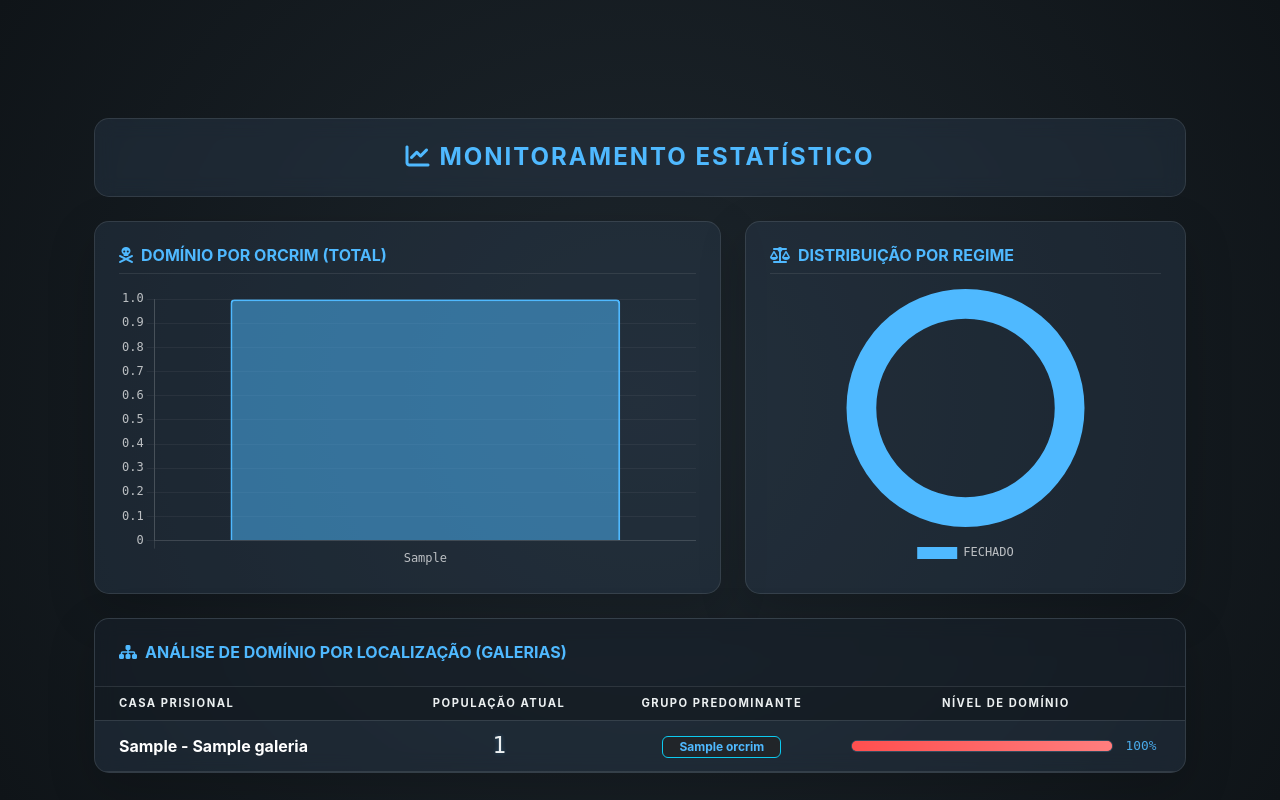
After one commit to PWSRS/projeto-oc, a Django app: page /dashboard/ in a window 1280 px wide. The commit adds this page. Run offline with Django 5.2, Linux system fonts and the light colour scheme; tables that the repository leaves empty hold one stand-in row (values such as "Sample post"); some libraries are stand-ins or nearby versions.

Commit message:
Alterações importantes

```diff
--- /dev/null
+++ b/controle/static/controle/css/dashboard.css
@@ -0,0 +1,110 @@
+/* ============================================================
+   ESTILO BASE (HERDADO DA IDENTIDADE TECH)
+   ============================================================ */
+body {
+    background: radial-gradient(circle at center, #1e272e 0%, #0f1418 100%);
+    color: #ecf0f1;
+    min-height: 100vh;
+    padding-top: 70px;
+    font-family: 'Inter', sans-serif; /* Ou sua fonte padrão */
+}
+
+.text-info-tech {
+    color: #4fb9ff !important;
+}
+
+/* Glass Cards */
+.glass-card {
+    background: rgba(44, 62, 80, 0.4);
+    backdrop-filter: blur(10px);
+    -webkit-backdrop-filter: blur(10px);
+    border: 1px solid rgba(255, 255, 255, 0.1);
+    border-radius: 15px;
+}
+
+/* ============================================================
+   ESTILOS ESPECÍFICOS DO DASHBOARD (GRÁFICOS E TABELA)
+   ============================================================ */
+
+/* Ajuste de Canvas para os Gráficos */
+canvas {
+    max-height: 280px !important;
+    margin-top: 15px;
+}
+
+/* Números de Estatística com fonte Mono */
+.stats-number {
+    font-family: 'JetBrains Mono', monospace;
+    font-size: 1.4rem;
+    color: #4fb9ff;
+    text-shadow: 0 0 5px rgba(79, 185, 255, 0.3);
+}
+
+/* ============================================================
+   SISTEMA DE BARRAS DE PROGRESSO (DOMÍNIO DE GALERIA)
+   ============================================================ */
+
+/* Container da Barra (Trilha) */
+.progress-tech {
+    background-color: rgba(255, 255, 255, 0.08) !important;
+    height: 12px !important;
+    border-radius: 6px;
+    border: 1px solid rgba(79, 185, 255, 0.15);
+    overflow: hidden;
+    position: relative;
+    box-shadow: inset 0 2px 4px rgba(0,0,0,0.3);
+}
+
+/* O Preenchimento (A Barra) */
+.progress-tech .progress-bar {
+    height: 100% !important;
+    display: block !important;
+    transition: width 1s cubic-bezier(0.4, 0, 0.2, 1);
+}
+
+/* Status: Domínio Normal (Azul Tech) */
+.bg-info-tech {
+    background-color: #4fb9ff !important;
+    background-image: linear-gradient(90deg, #4fb9ff, #82ccff) !important;
+    box-shadow: 0 0 15px rgba(79, 185, 255, 0.6);
+}
+
+/* Status: Domínio Crítico (Vermelho Glow) */
+.bg-danger-glow {
+    background-color: #ff4f4f !important;
+    background-image: linear-gradient(90deg, #ff4f4f, #ff7e7e) !important;
+    box-shadow: 0 0 15px rgba(255, 79, 79, 0.8);
+}
+
+.percent-label {
+    font-size: 0.8rem;
+    color: rgba(79, 185, 255, 0.9);
+    font-family: 'JetBrains Mono', monospace;
+    min-width: 40px;
+}
+
+/* ============================================================
+   ESTILO DA TABELA DE DOMÍNIO
+   ============================================================ */
+.table-dark-tech {
+    --bs-table-bg: transparent;
+    --bs-table-color: #ecf0f1;
+    --bs-table-hover-bg: rgba(255, 255, 255, 0.03);
+    border-color: rgba(255, 255, 255, 0.1);
+}
+
+.table-dark-tech thead {
+    background: rgba(0, 0, 0, 0.3);
+    color: #4fb9ff;
+    text-transform: uppercase;
+    font-size: 0.7rem;
+    letter-spacing: 1.5px;
+}
+
+.table-dark-tech tbody tr {
+    transition: 0.2s;
+}
+
+.table-dark-tech tbody tr:hover {
+    background: rgba(79, 185, 255, 0.05);
+}
--- a/controle/templates/base.html
+++ b/controle/templates/base.html
@@ -12,6 +12,7 @@
     {# Bootstrap Icons & Font Awesome #}
     <link rel="stylesheet" href="https://cdn.jsdelivr.net/npm/bootstrap-icons@1.13.1/font/bootstrap-icons.min.css">
     <link rel="stylesheet" href="https://cdnjs.cloudflare.com/ajax/libs/font-awesome/6.5.1/css/all.min.css">
+    <link rel="stylesheet" href="https://cdnjs.cloudflare.com/ajax/libs/animate.css/4.1.1/animate.min.css"/>
     {# Select2 CSS #}
     <link href="https://cdn.jsdelivr.net/npm/select2@4.1.0-rc.0/dist/css/select2.min.css" rel="stylesheet" />
 
--- a/controle/templates/navbar.html
+++ b/controle/templates/navbar.html
@@ -46,11 +46,14 @@
           </a>
           <ul class="dropdown-menu shadow" aria-labelledby="navbarDropdownCasaPrisional">
             <li><a class="dropdown-item" href="{% url 'busca_por_cela' %}">
-              <i class="fa-solid fa-people-roof me-2"></i>Busca por Cela
+              <i class="fa-solid fa-people-roof me-2"></i>Detentos por Cela
             </a></li>
             <li><hr class="dropdown-divider"></li>
             <li><a class="dropdown-item" href="{% url 'selecionar_presidio' %}">
               <i class="fa-solid fa-building-columns me-2"></i>Detentos por galeria
+            </a></li>
+            <li><a class="dropdown-item" href="{% url 'visualizar_liderancas' %}">
+              <i class="bi bi-person-bounding-box me-1"></i>Lideranças
             </a></li>
           </ul>
         </li>
@@ -61,8 +64,7 @@
           <a class="nav-link dropdown-toggle text-info d-flex align-items-center" href="#" id="navbarDropdownGestao" role="button" data-bs-toggle="dropdown" aria-expanded="false">
             <i class="fa-solid fa-users-gear me-1"></i> Gestão
             {% if pendentes_count > 0 %}
-              <span class="badge rounded-pill bg-danger ms-1 border border-light animate__animated animate__pulse animate__infinite"
-                    style="font-size: 0.6rem;">
+              <span class="badge rounded-pill bg-danger ms-1 border border-light animate__animated animate__pulse animate__infinite" style="font-size: 0.6rem;">
                 {{ pendentes_count }}
               </span>
             {% endif %}
@@ -82,6 +84,20 @@
                 <i class="fa-solid fa-user-group me-2"></i>Usuários Ativos
               </a>
             </li>
+            <li>
+              <a class="dropdown-item" href="{% url 'dashboard' %}">
+                <i class="fa-solid fa-chart-line me-2"></i>Painel Estatístico
+              </a>
+            </li>
+            {# --- NOVO LINK PARA DJANGO ADMIN --- #}
+            <li><hr class="dropdown-divider"></li>
+            <li>
+              <a class="dropdown-item text-secondary" href="/admin/" target="_blank">
+                <i class="fa-solid fa-lock me-2"></i>Painel Admin
+              </a>
+            </li>
+            {# ------------------------------------ #}
+
           </ul>
         </li>
         {% endif %}
--- a/controle/templates/orcrim/busca_por_cela.html
+++ b/controle/templates/orcrim/busca_por_cela.html
@@ -86,7 +86,7 @@
                             <small class="text-info-tech">{{ detento.alcunha|default:"---"|upper }}</small>
                         </td>
                         <td>
-                            <span class="badge bg-dark border border-secondary">{{ detento.orcrim.sigla }}</span>
+                            <span class="badge bg-dark border border-secondary">{{ detento.orcrim.nome }}</span>
                         </td>
                         <td>
                             <small class="d-block text-info-tech ">{{ detento.casa_prisional.sigla }}</small>
--- /dev/null
+++ b/controle/templates/orcrim/dashboard.html
@@ -0,0 +1,149 @@
+{% extends "base.html" %}
+{% load static %}
+
+{% block title %}ARI SUL - Painel de Inteligência{% endblock %}
+
+{% block extra_head_css %}
+    <link rel="stylesheet" href="{% static 'controle/css/dashboard.css' %}">
+{% endblock %}
+
+{% block content %}
+<div class="container py-4">
+
+    {# Cabeçalho #}
+    <div class="glass-card p-4 mb-4 animate__animated animate__fadeInDown">
+        <div class="row align-items-center">
+            <div class="col-12 text-center">
+                <h4 class="mb-0 text-info-tech fw-bold text-uppercase" style="letter-spacing: 2px;">
+                    <i class="fa-solid fa-chart-line me-2"></i>Monitoramento Estatístico
+                </h4>
+            </div>
+        </div>
+    </div>
+
+    <div class="row g-4 mb-4">
+        {# Gráfico 1: Domínio Orcrim #}
+        <div class="col-lg-7 animate__animated animate__fadeInLeft">
+            <div class="glass-card p-4 h-100 shadow-lg">
+                <h6 class="text-info-tech fw-bold border-bottom border-secondary border-opacity-25 pb-2">
+                    <i class="fa-solid fa-skull-crossbones me-2"></i>DOMÍNIO POR ORCRIM (TOTAL)
+                </h6>
+                <canvas id="chartOrcrim"></canvas>
+            </div>
+        </div>
+
+        {# Gráfico 2: Regimes #}
+        <div class="col-lg-5 animate__animated animate__fadeInRight">
+            <div class="glass-card p-4 h-100 shadow-lg">
+                <h6 class="text-info-tech fw-bold border-bottom border-secondary border-opacity-25 pb-2">
+                    <i class="fa-solid fa-scale-balanced me-2"></i>DISTRIBUIÇÃO POR REGIME
+                </h6>
+                <canvas id="chartRegime"></canvas>
+            </div>
+        </div>
+    </div>
+
+    {# Tabela de Resumo de Galerias #}
+    <div class="glass-card shadow-lg overflow-hidden animate__animated animate__fadeInUp">
+        <div class="p-4 border-bottom border-secondary border-opacity-25 bg-black bg-opacity-25">
+            <h6 class="text-info-tech fw-bold mb-0">
+                <i class="fa-solid fa-sitemap me-2"></i>ANÁLISE DE DOMÍNIO POR LOCALIZAÇÃO (GALERIAS)
+            </h6>
+        </div>
+        <div class="table-responsive">
+            <table class="table table-dark-tech table-hover align-middle mb-0 text-center">
+                <thead>
+                    <tr>
+                        <th class="ps-4 text-start">CASA PRISIONAL</th>
+                        <th>POPULAÇÃO ATUAL</th>
+                        <th>GRUPO PREDOMINANTE</th>
+                        <th class="pe-4">NÍVEL DE DOMÍNIO</th>
+                    </tr>
+                </thead>
+                <tbody>
+                    {% for galeria in dados_galerias %}
+                    <tr>
+                        <td class="ps-4 text-start">
+                            <span class="text-white fw-bold">{{ galeria.nome }}</span>
+                        </td>
+                        <td class="stats-number text-center">{{ galeria.total }}</td>
+                        <td>
+                            <span class="badge bg-dark border border-info text-info-tech px-3">
+                                {{ galeria.dominio_sigla }}
+                            </span>
+                        </td>
+                        <td class="pe-4" style="min-width: 250px;">
+                            <div class="d-flex align-items-center gap-2">
+                                <div class="progress progress-tech flex-grow-1">
+                                    <div class="progress-bar {% if galeria.porcentagem >= 80 %}bg-danger-glow{% else %}bg-info-tech{% endif %}"
+                                        role="progressbar"
+                                        style="width: {{ galeria.porcentagem|stringformat:'f' }}%;">
+                                    </div>
+                                </div>
+                                <span class="percent-label">{{ galeria.porcentagem|floatformat:0 }}%</span>
+                            </div>
+                        </td>
+                    </tr>
+                    {% empty %}
+                    <tr>
+                        <td colspan="4" class="text-muted italic py-4">Nenhuma galeria com efetivo monitorado.</td>
+                    </tr>
+                    {% endfor %}
+                </tbody>
+            </table>
+        </div>
+    </div>
+</div>
+
+<script src="https://cdn.jsdelivr.net/npm/chart.js"></script>
+<script>
+    Chart.defaults.color = 'rgba(255, 255, 255, 0.7)';
+    Chart.defaults.font.family = "'JetBrains Mono', monospace";
+    Chart.defaults.borderColor = 'rgba(255, 255, 255, 0.1)';
+
+    // Gráfico de Barras - Mantém a estatística geral por Orcrim
+    const ctxBar = document.getElementById('chartOrcrim').getContext('2d');
+    new Chart(ctxBar, {
+        type: 'bar',
+        data: {
+            labels: [{% for item in stats_orcrim %}"{{ item.sigla|default:item.nome }}",{% endfor %}],
+            datasets: [{
+                label: 'Indivíduos',
+                data: [{% for item in stats_orcrim %}{{ item.total }},{% endfor %}],
+                backgroundColor: 'rgba(79, 185, 255, 0.5)',
+                borderColor: '#4fb9ff',
+                borderWidth: 2,
+                borderRadius: 4
+            }]
+        },
+        options: {
+            responsive: true,
+            scales: {
+                y: { grid: { color: 'rgba(255, 255, 255, 0.05)' }, beginAtZero: true }
+            },
+            plugins: { legend: { display: false } }
+        }
+    });
+
+    // Gráfico de Pizza - Regime
+    const ctxPie = document.getElementById('chartRegime').getContext('2d');
+    new Chart(ctxPie, {
+        type: 'doughnut',
+        data: {
+            labels: [{% for item in stats_regime %}"{{ item.regime|upper }}",{% endfor %}],
+            datasets: [{
+                data: [{% for item in stats_regime %}{{ item.total }},{% endfor %}],
+                backgroundColor: ['#4fb9ff', '#ff4f4f', '#ffc107', '#28a745', '#6c757d'],
+                borderWidth: 0,
+                hoverOffset: 15
+            }]
+        },
+        options: {
+            cutout: '75%',
+            plugins: {
+                legend: { position: 'bottom', labels: { padding: 20 } }
+            }
+        }
+    });
+</script>
+{% endblock %}
--- a/controle/templates/orcrim/organograma.html
+++ b/controle/templates/orcrim/organograma.html
@@ -100,7 +100,7 @@
                 const individuos = await response.json();
 
                 if (individuos.length === 0) {
-                    organogramaDiv.innerHTML = '<p class="text-center text-warning mt-5">Nenhum alvo vinculado a esta ORCRIM.</p>';
+                    organogramaDiv.innerHTML = '<p class="text-center text-warning mt-5">Não foram localizados indivíduos vinculados a esta ORCRIM.</p>';
                     return;
                 }
 
--- a/controle/urls.py
+++ b/controle/urls.py
@@ -15,6 +15,7 @@ from controle.views import (
     CasaPrisionalUpdateView,
     CasaPrisionalDeleteView,
     individuos_por_orcrim,
+    lista_liderancas,
     orcrim_individuos_list,
     busca_por_cela,
     organograma_view,
@@ -82,6 +83,12 @@ urlpatterns = [
         OrcrimDeleteView.as_view(),
         name="orcrim_delete",
     ),
+    # URL para lideranças de ocrim
+    path(
+        "visualizar_liderancas_orcrims/",
+        views.lista_liderancas,
+        name="visualizar_liderancas",
+    ),
     # URLs para Casa Prisional
     path(
         "visualizar_casas_prisionais/",
@@ -138,6 +145,8 @@ urlpatterns = [
     ),
     # URL para listar indivíduos por galeria
     path("selecionar-presidio/", views.selecionar_presidio, name="selecionar_presidio"),
+    # URL para dashboard
+    path("dashboard/", views.dashboard_estatistico, name="dashboard"),
     path(
         "galeria/<int:galeria_id>/detentos/",
         views.listar_detentos_por_galeria,
--- a/controle/views.py
+++ b/controle/views.py
@@ -400,11 +400,11 @@ from django.db.models import Prefetch  # Importe o Prefetch
 
 
 def selecionar_presidio(request):
-    # Adicionado .annotate(total_pessoas=Count('individuo'))
-    # 'individuo' substituído pelo related_name do Model
+    # Definimos como as galerias devem ser carregadas
     prefetch_galerias = Prefetch(
         "galeria_set",
-        queryset=Galeria.objects.select_related("pavilhao", "orcrim")
+        queryset=Galeria.objects.select_related("pavilhao")  # Removido "orcrim" daqui
+        .prefetch_related("orcrims")  # Adicionado para carregar as múltiplas Orcrims
         .annotate(total_pessoas=Count("individuo"))
         .order_by("pavilhao__nome", "nome"),
     )
@@ -472,6 +472,21 @@ def orcrim_individuos_list(request, pk):
         },
     )
 
+def lista_liderancas(request):
+    # Filtramos quem não é "sem_expressao"
+    # Assumindo que NIVEL_CHOICES tem 'lideranca', 'frente', etc.
+    liderancas = (
+        Individuo.objects.exclude(nivel_orcrim="sem_expressao")
+        .select_related("orcrim", "casa_prisional", "pavilhao", "galeria")
+        .order_by("nome")
+    )
+
+    context = {
+        "liderancas": liderancas,
+        "total": liderancas.count(),
+    }
+    return render(request, "orcrim/liderancas.html", context)
+
 
 def busca_por_cela(request):
     # Pega todos os presídios para o primeiro select
@@ -505,3 +520,77 @@ def busca_por_cela(request):
         ),
     }
     return render(request, "orcrim/busca_por_cela.html", context)
+
+
+def dashboard_estatistico(request):
+    total_geral = Individuo.objects.count()
+
+    # --- 1. DADOS PARA O GRÁFICO DE BARRAS (ORCRIMS GERAL) ---
+    stats_orcrim = (
+        Orcrim.objects.annotate(total=Count("individuo"))
+        .filter(total__gt=0)
+        .order_by("-total")
+    )
+
+    # --- 2. DADOS PARA O GRÁFICO DE PIZZA (REGIMES GERAL) ---
+    stats_regime = (
+        Individuo.objects.values("regime")
+        .annotate(total=Count("id"))
+        .order_by("-total")
+    )
+
+    # --- 3. DADOS PARA A TABELA (DOMÍNIO POR GALERIA) ---
+    galerias = Galeria.objects.annotate(total_presos=Count("individuo")).filter(
+        total_presos__gt=0
+    )
+
+    dados_galerias = []
+    for gal in galerias:
+        contagem_orcrim = (
+            Individuo.objects.filter(galeria=gal)
+            .values("orcrim__nome")
+            .annotate(total=Count("id"))
+            .order_by("-total")
+        )
+
+        predominante = contagem_orcrim[0] if contagem_orcrim else None
+
+        if predominante and gal.total_presos > 0:
+            porcentagem_dominio = (predominante["total"] / gal.total_presos) * 100
+            sigla_dominante = (
+                predominante["orcrim__nome"] if predominante["orcrim__nome"] else "S/F"
+            )
+        else:
+            porcentagem_dominio = 0
+            sigla_dominante = "N/A"
+
+        # --- LÓGICA DE UNIDADE ADAPTATIVA ---
+        sigla_unidade = "S/U"
+
+        if gal.pavilhao and gal.pavilhao.casa_prisional:
+            # Caso padrão: Galeria vinculada a Pavilhão que tem Casa Prisional
+            sigla_unidade = gal.pavilhao.casa_prisional.sigla
+        elif hasattr(gal, "casa_prisional") and gal.casa_prisional:
+            # Caso direto: Se você adicionou FK de CasaPrisional direto na Galeria
+            sigla_unidade = gal.casa_prisional.sigla
+
+        # Se for o caso específico de Pelotas e estiver vindo vazio,
+        # você pode até forçar uma busca por nome ou deixar o S/U para identificar erros de cadastro.
+
+        dados_galerias.append(
+            {
+                "nome": f"{sigla_unidade} - {gal.nome}",
+                "total": gal.total_presos,
+                "dominio_sigla": sigla_dominante,
+                "porcentagem": porcentagem_dominio,
+            }
+        )
+
+    context = {
+        "stats_orcrim": stats_orcrim,
+        "stats_regime": stats_regime,
+        "dados_galerias": dados_galerias,
+        "total_geral": total_geral,
+    }
+
+    return render(request, "orcrim/dashboard.html", context)
```
Also changed, not shown: controle/admin.py (+16 -2 lines), controle/models.py (+4 -4 lines), controle/static/controle/css/liderancas.css (added, +176 -0 lines), controle/templates/individuo/selecionar_presidio.html (+14 -4 lines), controle/templates/orcrim/liderancas.html (added, +78 -0 lines), controle/migrations/0006_remove_galeria_orcrim_galeria_orcrims.py (added).
